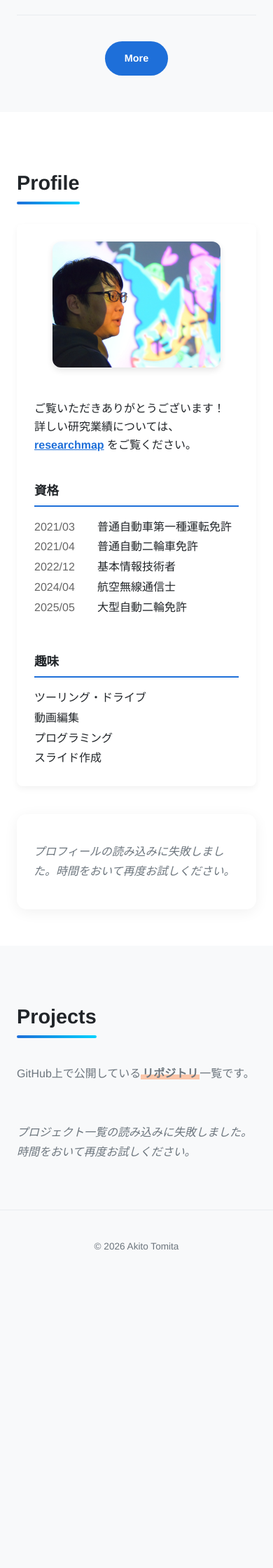
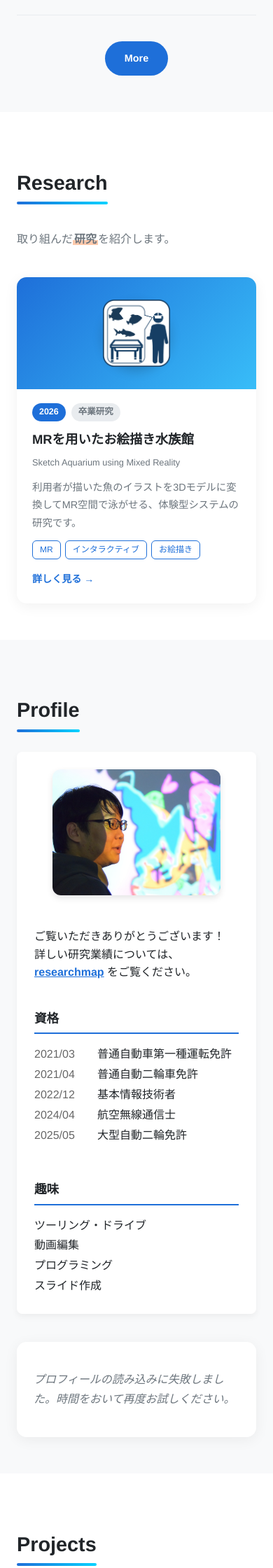
Before and after one commit to TomitaAkito/TomitaAkito.github.io, a Jekyll site: the page built from index.html, in a window 390 px wide. Shown: the part 1518-3758 px from the top of the page at 70% size. Built offline with Jekyll 4.4.1, drawn with Linux system fonts in a browser that asks for light colours; before the commit the page ends 3351 px from its top, so only the background shows below that.

Commit message:
自分の研究について紹介するサイトの追加

```diff
--- a/_config.yml
+++ b/_config.yml
@@ -25,12 +25,22 @@ plugins:
   - jekyll-sitemap
   - jekyll-seo-tag
 
+collections:
+  research:
+    output: true
+    permalink: /research/:name/
+
 defaults:
   - scope:
       path: ""
       type: "posts"
     values:
       layout: "post"
+  - scope:
+      path: ""
+      type: "research"
+    values:
+      layout: "research"
 
 exclude:
   - README.md
--- a/_includes/header.html
+++ b/_includes/header.html
@@ -10,6 +10,7 @@
       <ul class="nav-list">
         <li><a href="{{ '/' | relative_url }}">HOME</a></li>
         <li><a href="{{ '/news.html' | relative_url }}">NEWS</a></li>
+        <li><a href="{{ '/research.html' | relative_url }}">RESEARCH</a></li>
         <li><a href="{{ site.researchmap_url }}" target="_blank" rel="noopener noreferrer">RESEARCHMAP</a></li>
         <li><a href="{{ site.github_url }}" target="_blank" rel="noopener noreferrer">GITHUB</a></li>
         <li><a href="{{ '/link.html' | relative_url }}">LINK</a></li>
--- /dev/null
+++ b/_includes/research-card.html
@@ -0,0 +1,27 @@
+{% comment %}
+  研究カード部品。使い方: {% include research-card.html item=r %}
+{% endcomment %}
+{% assign r = include.item %}
+{% include research-hue.html item=r %}
+<a href="{{ r.url | relative_url }}" class="research-card {{ hue_class }}" style="{{ hue_style }}">
+  <div class="research-card-thumb">
+    {% if r.image %}
+    <img src="{{ r.image | relative_url }}" alt="{{ r.title }}" loading="lazy">
+    {% elsif r.icon %}
+    <span class="picto"><img src="{{ r.icon | relative_url }}" alt="" aria-hidden="true"></span>
+    {% endif %}
+  </div>
+  <div class="research-card-body">
+    <div class="research-card-meta">
+      {% if r.year %}<span class="research-year">{{ r.year }}</span>{% endif %}
+      {% if r.status %}<span class="research-status">{{ r.status }}</span>{% endif %}
+    </div>
+    <h3 class="research-card-title">{{ r.title }}</h3>
+    {% if r.title_en %}<p class="research-card-en">{{ r.title_en }}</p>{% endif %}
+    <p class="research-card-summary">{{ r.summary }}</p>
+    <ul class="research-tags">
+      {% for t in r.tags %}<li>{{ t }}</li>{% endfor %}
+    </ul>
+    <span class="research-card-more">詳しく見る →</span>
+  </div>
+</a>
--- /dev/null
+++ b/_includes/research-hue.html
@@ -0,0 +1,13 @@
+{% comment %}
+  配色の決定ロジック（一覧カード・Homeカード・詳細ページで共通利用 → 色が必ず一致する）
+  優先順位:
+    1. color_from / color_to  : 任意の色コード（例 "#e11d48"）で自由指定
+    2. color                  : 色名（blue / orange / purple / green / red / teal / pink / navy）
+    3. 指定なし               : order の値から自動（order 1,2,3,4 → blue, orange, purple, green）
+  使い方: {% include research-hue.html item=r %} → hue_class / hue_style が使えるようになる
+{% endcomment %}
+{% assign hr = include.item %}
+{% assign hue_auto = hr.order | default: 1 | minus: 1 | modulo: 4 %}
+{% assign hue_class = "hue-" | append: hue_auto %}
+{% if hr.color %}{% assign hue_class = "hue-" | append: hr.color %}{% endif %}
+{% capture hue_style %}{% if hr.color_from %}--h1:{{ hr.color_from }};--h2:{{ hr.color_to | default: hr.color_from }};{% endif %}{% endcapture %}
--- a/_layouts/default.html
+++ b/_layouts/default.html
@@ -51,6 +51,7 @@
 
   <title>{% if page.title %}{{ page.title }} | {{ site.title }}{% else %}{{ site.title }}{% endif %}</title>
   <meta name="description" content="{{ dynamic_desc }}">
+  {% if page.hidden == true %}<meta name="robots" content="noindex, nofollow">{% endif %}
 
   <link rel="canonical" href="{{ page.url | absolute_url }}">
 
@@ -67,6 +68,12 @@
   <meta name="twitter:image" content="{{ dynamic_ogp }}">
 
   <link rel="stylesheet" href="{{ '/assets/css/style.css' | relative_url }}">
+  {% for css in page.extra_css %}
+  <link rel="stylesheet" href="{{ css | relative_url }}">
+  {% endfor %}
+  {% for css in layout.extra_css %}
+  <link rel="stylesheet" href="{{ css | relative_url }}">
+  {% endfor %}
   <link rel="icon" href="data:,">
 </head>
 <body class="is-changing">
--- /dev/null
+++ b/_research/mr-sketchaquarium.md
@@ -0,0 +1,75 @@
+---
+title: "MRを用いたお絵描き水族館"
+published: true   # false->非公開
+hidden: false    # true->一覧・Homeから隠蔽
+title_en: "Sketch Aquarium using Mixed Reality"
+icon: /assets/img/research/mr-sketch/icon.png
+color_from: "#1e6fd9"                                      # 自由指定する場合（color より優先）
+color_to: "#38bdf8"
+year: 2026
+order: 1
+period: "2025年度"
+status: "卒業研究"
+keywords: [MR, 複合現実, インタラクティブ, お絵描き]
+tags: [MR, インタラクティブ, お絵描き]
+summary: "利用者が描いた魚のイラストを3Dモデルに変換してMR空間で泳がせる、体験型システムの研究です。"
+links:
+  - label: "学会発表情報"
+    url: "https://www.ipsj.or.jp/event/taikai/87/WEB/data/pdf/4S-04.html"
+  - label: "情報学広場(論文)"
+    url: "https://ipsj.ixsq.nii.ac.jp/records/2013829"
+---
+
+<figure>
+  <img src="/assets/img/research/mr-sketch/abstract-img.png" alt="MRを用いたお絵描き水族館 システム概要">
+  <figcaption>図　システム概要</figcaption>
+</figure>
+
+## 概要
+
+MR（複合現実）技術を用いて、現実のさまざまな空間に利用者が描いた魚が泳ぎ出す『お絵描き水族館』を開発しました。
+
+本システムでは、利用者の動作や周囲の空間に合わせて、魚がまるで生きているかのように動きを変化させます。場所を選ばず体験できるインタラクティブな演出により、利用者に新感覚の驚きと楽しさを提供し、表現力や空間認識能力の向上を促します。
+
+## 背景と目的
+
+近年、コンピュータグラフィックス技術を用いた体験型コンテンツが急速に普及しています。従来の体験型コンテンツでは、以下のような課題がありました：
+
+- 描画形状の制約：あらかじめ魚の輪郭が描かれた用紙に色を塗る形式が多く、自由な形の魚を描くことが難しい
+- 体験場所の制約：大掛かりなプロジェクターやスキャナ、スクリーンが必要であり、体験できる場所が限定される
+
+そこで本研究では、現実空間と仮想空間を緻密に融合する <span class="marker">MR(Mixed Reality)</span>技術を用いて、大掛かりな常設設備を必要とせず、場所を選ばないインタラクティブな体験空間を提供できると考えました。
+
+本システムでは、<span class="marker">利用者が描いた自由な形の魚を3Dモデル化</span>し、さらに<span class="marker">利用者の動作や周囲の空間に合わせて魚が反応・遊泳する</span>インタラクティブな体験を提供します。
+
+## 提案手法・システム構成
+
+本システムは、**PC** と **Microsoft HoloLens 2** を用いて相互通信することによって実現されています。
+
+### 1. イラストの入力（PC）
+利用者は以下の2つの方法で自由に魚の絵を描くことができます：
+- **カメラモード**：手描き用紙に描いた魚のイラストをWebカメラで撮影・取り込み
+- **ペイントツール**：PCにて専用のペイントアプリを用いて描画
+
+### 2. 3Dモデルの生成（PC）
+取り込んだ魚のイラスト画像に対して画像処理を施し、輪郭や形状を解析することで、立体感のある <span class="marker">3Dモデルを自動生成</span> します。
+
+### 3. MRでの遊泳・インタラクション（HoloLens 2）
+生成された3DモデルをPCからHoloLens 2へ送信します。HoloLens 2側で魚の自律的な遊泳アルゴリズムや群れの動きを制御し、現実の部屋や空間の中を生き生きと泳ぎ回る様子をMRで体験できます。
+
+## デモ・成果
+
+研究室公式X（旧Twitter）にて、システムの動作デモ動画を公開しています。
+
+{% include tweet.html url="https://twitter.com/VclVisual/status/1893619311446753696" %}
+
+
+## 発表・業績
+
+### 学会発表
+- **冨田 暁翔**，大田 海生，村木 祐太，“MRを用いたお絵描き水族館”，情報処理学会 第87回全国大会 講演論文集，Vol.2025，No.2，pp.463-464，(2025)．
+
+### 受賞
+- **研究優秀賞**（大阪工業大学，2025年3月）
+- **金賞**（大阪工業大学 村木研究室・河合研究室・河北研究室 合同卒業研究最終発表会，2025年2月）
+- **金賞**（大阪工業大学 村木研究室・河合研究室・河北研究室 合同卒業研究中間発表会，2024年9月）
--- /dev/null
+++ b/assets/css/research.css
@@ -0,0 +1,195 @@
+/* 研究ページ専用スタイル（色は style.css の :root 変数を継承） */
+
+.research-grid {
+  display: grid;
+  grid-template-columns: repeat(auto-fill, minmax(320px, 1fr));
+  gap: 28px;
+  margin-top: 32px;
+}
+
+/* ---- 配色バリエーション（カード・ヒーロー共通。4色を循環） ---- */
+/* ---- 配色パレット（front matter の color: 色名 で指定。未指定は order から自動） ----
+   自由な色は front matter の color_from / color_to で直接指定できます */
+.hue-0, .hue-blue   { --h1: #1e6fd9; --h2: #38bdf8; }
+.hue-1, .hue-orange { --h1: #ff7a30; --h2: #f59e0b; }
+.hue-2, .hue-purple { --h1: #7c3aed; --h2: #ec4899; }
+.hue-3, .hue-green  { --h1: #059669; --h2: #14b8a6; }
+.hue-red    { --h1: #dc2626; --h2: #f97316; }
+.hue-teal   { --h1: #0e7490; --h2: #22d3ee; }
+.hue-pink   { --h1: #db2777; --h2: #f472b6; }
+.hue-navy   { --h1: #1e3a8a; --h2: #6366f1; }
+
+/* ---- ピクトグラム（白い円の上に表示） ---- */
+.picto {
+  display: inline-flex;
+  align-items: center;
+  justify-content: center;
+  width: 96px;
+  height: 96px;
+  border-radius: 50%;
+  background: #fff;
+  box-shadow: 0 6px 16px rgba(0, 0, 0, .18);
+  transition: transform .4s ease;
+}
+.picto img { width: 60%; height: 60%; object-fit: contain; margin: 0; }
+.picto-lg { width: 120px; height: 120px; }
+.research-card:hover .picto { transform: scale(1.1) rotate(-4deg); }
+.research-hero-picto { margin-top: 16px; }
+
+/* ---- カード ---- */
+.research-card {
+  display: flex;
+  flex-direction: column;
+  background: var(--color-surface);
+  border-radius: var(--radius);
+  box-shadow: var(--shadow);
+  overflow: hidden;
+  color: var(--color-text);
+  transition: var(--transition);
+}
+.research-card:hover {
+  transform: translateY(-6px);
+  box-shadow: var(--shadow-hover);
+  color: var(--color-text);
+}
+.research-card-thumb {
+  height: 160px;
+  display: flex;
+  align-items: center;
+  justify-content: center;
+  background: linear-gradient(135deg, var(--h1), var(--h2));
+  overflow: hidden;
+}
+.research-card-thumb img {
+  width: 100%;
+  height: 100%;
+  object-fit: cover;
+}
+
+.research-card-body {
+  padding: 20px 22px 22px;
+  display: flex;
+  flex-direction: column;
+  flex: 1;
+  gap: 8px;
+}
+.research-card-meta { display: flex; gap: 8px; font-size: .78rem; }
+.research-year,
+.research-status {
+  padding: 2px 10px;
+  border-radius: 999px;
+  font-weight: 700;
+}
+.research-year { background: var(--h1); color: #fff; }
+.research-status { background: var(--color-border); color: var(--color-text-sub); }
+.research-card-title { margin: 4px 0 0; font-size: 1.15rem; line-height: 1.5; }
+.research-card-en { margin: 0; font-size: .8rem; color: var(--color-text-sub); }
+.research-card-summary { margin: 4px 0; font-size: .9rem; color: var(--color-text-sub); flex: 1; }
+.research-tags { list-style: none; margin: 0; padding: 0; display: flex; flex-wrap: wrap; gap: 6px; }
+.research-tags li {
+  font-size: .75rem;
+  padding: 2px 10px;
+  border-radius: 6px;
+  border: 1px solid var(--h1);
+  color: var(--h1);
+}
+.research-card-more { margin-top: 8px; font-weight: 700; font-size: .88rem; color: var(--h1); }
+
+/* ---- 詳細ページ ---- */
+.research-hero {
+  position: relative;
+  color: #fff;
+  padding: 56px 0 48px;
+  background: linear-gradient(135deg, var(--h1), var(--h2));
+  overflow: hidden;
+}
+.research-hero::after {
+  content: "";
+  position: absolute;
+  right: -80px; top: -80px;
+  width: 320px; height: 320px;
+  border-radius: 50%;
+  background: rgba(255,255,255,.12);
+}
+.research-hero .container { position: relative; z-index: 1; }
+.research-back { color: rgba(255,255,255,.9); font-size: .9rem; }
+.research-back:hover { color: #fff; text-decoration: underline; }
+.research-hero-title { margin: 8px 0 4px; font-size: clamp(1.5rem, 4vw, 2.3rem); line-height: 1.4; }
+.research-hero-en { margin: 0 0 20px; opacity: .9; }
+.research-info { display: flex; flex-wrap: wrap; gap: 8px 32px; margin: 0 0 20px; }
+.research-info dt { font-size: .75rem; opacity: .8; }
+.research-info dd { margin: 0; font-weight: 700; }
+.research-links { list-style: none; margin: 0; padding: 0; display: flex; flex-wrap: wrap; gap: 12px; }
+
+.research-body { max-width: 840px; padding-top: 40px; padding-bottom: 64px; }
+.research-lead {
+  font-size: 1.05rem;
+  padding: 18px 22px;
+  background: var(--color-surface);
+  border-left: 5px solid var(--h1, var(--color-main));
+  border-radius: 0 var(--radius) var(--radius) 0;
+  box-shadow: var(--shadow);
+}
+.research-content h2 {
+  margin: 48px 0 16px;
+  padding-bottom: 8px;
+  font-size: 1.4rem;
+  border-bottom: 3px solid var(--color-border);
+  position: relative;
+}
+.research-content h2::after {
+  content: "";
+  position: absolute;
+  left: 0; bottom: -3px;
+  width: 80px; height: 3px;
+  background: var(--color-main);
+}
+.research-content h3 { margin: 28px 0 8px; font-size: 1.1rem; }
+.research-content img,
+.research-content video,
+.research-content iframe {
+  max-width: 100%;
+  border-radius: 10px;
+  box-shadow: var(--shadow);
+  margin: 12px auto;
+}
+.research-content iframe { width: 100%; aspect-ratio: 16 / 9; height: auto; border: 0; }
+.research-content figure { margin: 24px 0; text-align: center; }
+.research-content figure img { margin: 0 auto; display: block; }
+.research-content figcaption { text-align: center; font-size: .85rem; color: var(--color-text-sub); margin-top: 8px; }
+
+/* ツイート・動画埋め込みラッパー */
+.tweet-embed-wrap {
+  display: flex;
+  justify-content: center;
+  margin: 28px 0;
+  width: 100%;
+}
+.tweet-embed-wrap .twitter-tweet {
+  margin: 0 auto !important;
+}
+
+/* 記事内のリスト装飾 */
+.research-content ul {
+  padding-left: 24px;
+  margin: 12px 0 20px;
+}
+.research-content ul li {
+  margin-bottom: 6px;
+  line-height: 1.7;
+}
+
+.research-pager {
+  display: flex;
+  justify-content: space-between;
+  gap: 16px;
+  margin-top: 56px;
+  padding-top: 24px;
+  border-top: 1px solid var(--color-border);
+}
+.research-pager a { font-weight: 700; }
+
+@media (max-width: 600px) {
+  .research-grid { grid-template-columns: 1fr; }
+  .research-hero { padding: 40px 0 36px; }
+}
--- a/index.html
+++ b/index.html
@@ -3,6 +3,8 @@ layout: default
 title: HOME
 extra_js:
 - /assets/js/home.js
+extra_css:
+- /assets/css/research.css
 ---
 
 <script src="https://cdn.jsdelivr.net/npm/marked/marked.min.js"></script>
@@ -97,8 +99,27 @@ extra_js:
   </div>
 </section>
 
+<section class="section section-alt" id="research">
+  <div class="container">
+    <h2 class="section-title">
+      <span class="reveal-wrapper">
+        <span class="reveal-box"></span>
+        <span class="reveal-text">Research</span>
+      </span>
+    </h2>
+    <p class="section-lead">取り組んだ<span class="marker">研究</span>を紹介します。</p>
 
-<section class="section section-alt" id="profile">
+    {% assign research_list = site.research | where_exp: "i", "i.hidden != true" | sort: "order" %}
+    <div class="research-grid">
+      {% for r in research_list %}
+        {% include research-card.html item=r index=forloop.index0 %}
+      {% endfor %}
+    </div>
+  </div>
+</section>
+
+
+<section class="section" id="profile">
   <div class="container">
 
     <h2 class="section-title">
@@ -164,7 +185,7 @@ extra_js:
 </section>
 
 
-<section class="section" id="projects">
+<section class="section section-alt" id="projects">
   <div class="container">
     <h2 class="section-title">
       <span class="reveal-wrapper">
--- /dev/null
+++ b/research.html
@@ -0,0 +1,29 @@
+---
+layout: default
+title: RESEARCH
+permalink: /research.html
+description: "Akito Tomita の研究一覧。MRを用いたお絵描き水族館、卒業アルバム用Video Clip自動生成の一手法。"
+extra_css:
+  - /assets/css/research.css
+---
+
+<section class="section">
+  <div class="container">
+    <h2 class="section-title">
+      <span class="reveal-wrapper">
+        <span class="reveal-box"></span>
+        <span class="reveal-text">Research</span>
+      </span>
+    </h2>
+    <p class="section-lead">これまでに取り組んだ<span class="marker">研究</span>の一覧です。</p>
+
+    {% assign research_list = site.research | where_exp: "i", "i.hidden != true" | sort: "order" %}
+    <div class="research-grid">
+      {% for r in research_list %}
+        {% include research-card.html item=r index=forloop.index0 %}
+      {% else %}
+      <p class="loading-text">まだ研究が登録されていません。</p>
+      {% endfor %}
+    </div>
+  </div>
+</section>
```
Also changed, not shown: _includes/tweet.html (added, +15 -0 lines), _layouts/research.html (added, +59 -0 lines), _research/_TEMPLATE.md.txt (added, +36 -0 lines), _research/generatingvideoclips.md (added, +41 -0 lines), Gemfile.lock, assets/img/research/mr-sketch/abstract-img.png (added), assets/img/research/mr-sketch/icon.png (added), assets/img/research/videoclips/icon.png (added).
